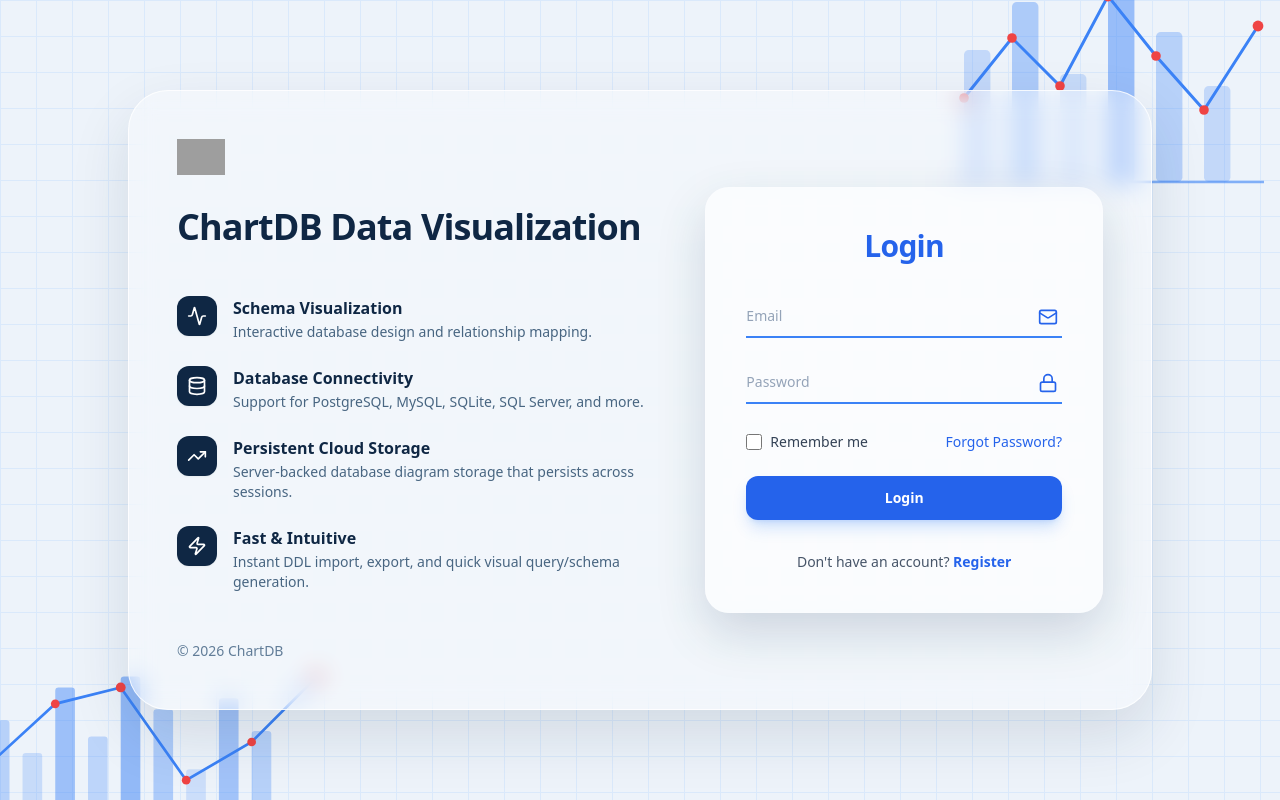
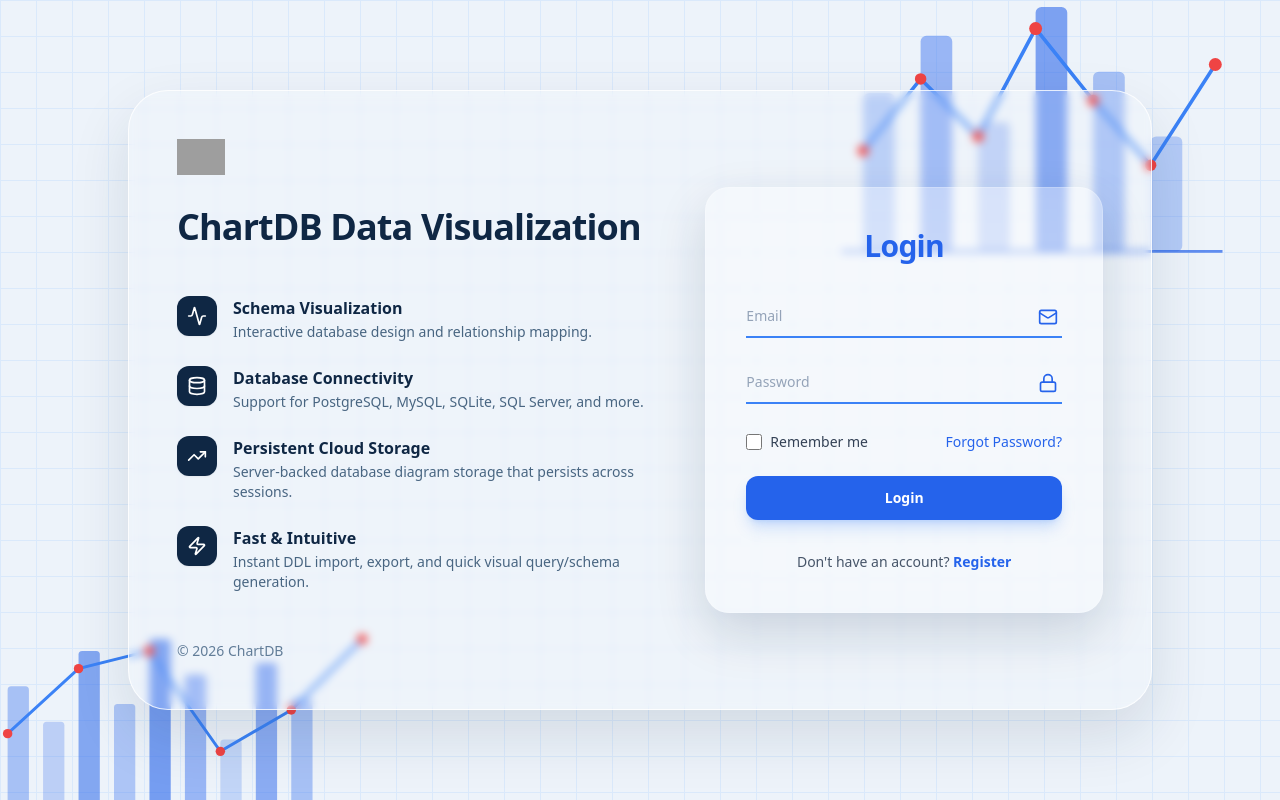
Before and after one commit to Haihengly/ChartDB, a React (Vite) app in the folder ui/: page /login in a window 1280 px wide. Built offline with nearby package versions, Linux system fonts and the light colour scheme; no server answers; grey boxes are pictures that could not be loaded.

Commit message:
style: balance light/dark card transparency and chart contrast

```diff
--- a/ui/src/components/auth-layout/auth-layout.tsx
+++ b/ui/src/components/auth-layout/auth-layout.tsx
@@ -53,7 +53,7 @@ export const AuthLayout: React.FC<AuthLayoutProps> = ({ title, children }) => {
                 <div className="pointer-events-none absolute -inset-20 overflow-visible">
                     {/* Top-Right Bar Chart & Connected Line Chart with Red Nodes */}
                     <svg
-                        className="absolute -right-20 -top-20 h-72 w-96 text-blue-500/60 dark:text-blue-600/40"
+                        className="absolute -right-12 -top-12 h-80 w-[460px] text-blue-600/70 dark:text-blue-500/50"
                         viewBox="0 0 320 220"
                         fill="none"
                     >
@@ -139,7 +139,7 @@ export const AuthLayout: React.FC<AuthLayoutProps> = ({ title, children }) => {
 
                     {/* Bottom Bar Chart & Line Graph */}
                     <svg
-                        className="absolute -bottom-20 -left-20 h-64 w-[480px] text-blue-500/60 dark:text-blue-600/40"
+                        className="absolute -bottom-16 -left-16 h-72 w-[520px] text-blue-600/70 dark:text-blue-500/50"
                         viewBox="0 0 440 200"
                         fill="none"
                     >
@@ -250,7 +250,7 @@ export const AuthLayout: React.FC<AuthLayoutProps> = ({ title, children }) => {
                 </div>
 
                 {/* Main Unified Floating Card */}
-                <div className="relative z-10 flex w-full flex-col items-center justify-between gap-8 rounded-[2.5rem] border border-white/80 bg-white/30 p-6 shadow-[0_25px_60px_rgba(15,39,68,0.12)] backdrop-blur-md dark:border-white/10 dark:bg-zinc-950/30 sm:p-10 lg:min-h-[620px] lg:flex-row lg:items-stretch lg:p-12">
+                <div className="relative z-10 flex w-full flex-col items-center justify-between gap-8 rounded-[2.5rem] border border-white/80 bg-white/10 p-6 shadow-[0_25px_60px_rgba(15,39,68,0.12)] backdrop-blur-sm dark:border-white/10 dark:bg-zinc-950/20 sm:p-10 lg:min-h-[620px] lg:flex-row lg:items-stretch lg:p-12">
                     {/* Left Branding Area */}
                     <div className="flex w-full flex-col justify-between lg:w-[54%]">
                         <div>
@@ -300,7 +300,7 @@ export const AuthLayout: React.FC<AuthLayoutProps> = ({ title, children }) => {
                     </div>
 
                     {/* Overlapping Translucent Login/Auth Card on Right */}
-                    <div className="relative z-20 w-full rounded-3xl border border-white/20 bg-white/50 p-8 shadow-[0_20px_50px_rgba(15,39,68,0.16)] backdrop-blur-md dark:border-zinc-700/30 dark:bg-zinc-950/50 sm:p-10 lg:my-auto lg:w-[400px]">
+                    <div className="relative z-20 w-full rounded-3xl border border-white/20 bg-white/30 p-8 shadow-[0_20px_50px_rgba(15,39,68,0.16)] backdrop-blur-xl dark:border-zinc-700/30 dark:bg-zinc-950/45 sm:p-10 lg:my-auto lg:w-[400px]">
                         {/* Page Title */}
                         <div className="mb-8 text-center">
                             <h2 className="text-2xl font-bold tracking-tight text-blue-600 dark:text-blue-500 sm:text-3xl">
```
